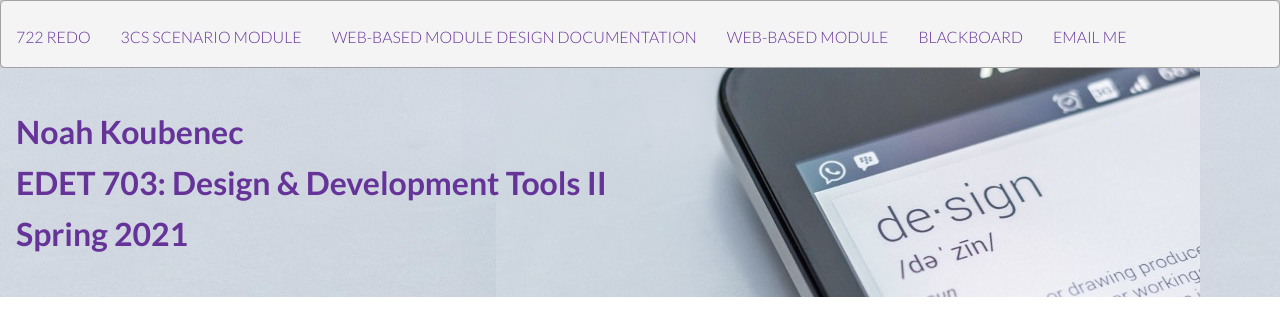
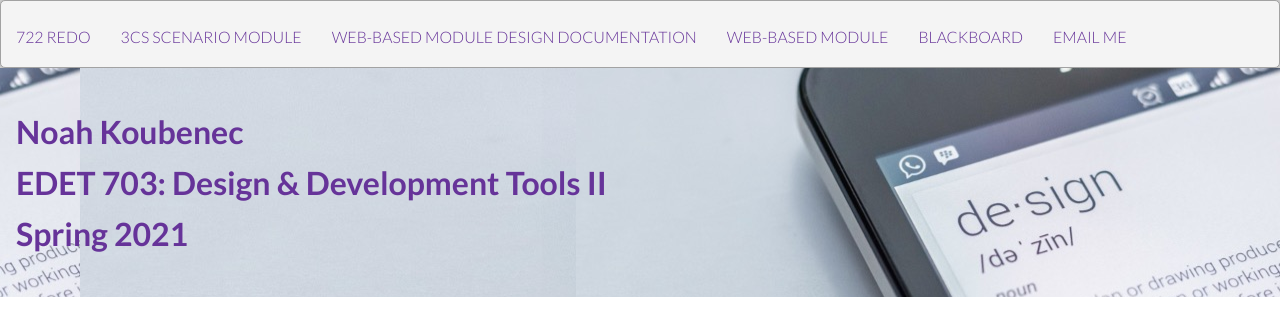
Before and after one commit to koubenecn/EDET-703-Course-Site, a plain HTML site: page index.html in a window 1280 px wide. Drawn offline with nearby package versions, Linux system fonts and the light colour scheme.

Commit message:
Styles updated

```diff
--- a/styles.css
+++ b/styles.css
@@ -72,6 +72,8 @@ a {
 
 .divider {
     background: url(703-course-banner.jpeg);
+    background-color: #ced7e0;
+    background-position: right;
     padding: 1em;
 }
 /* =================================
```
